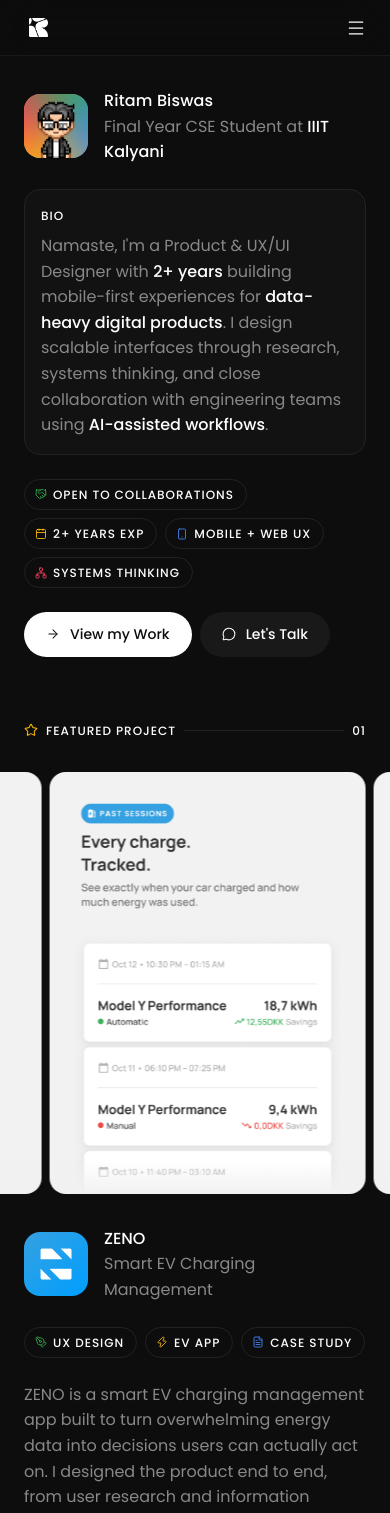
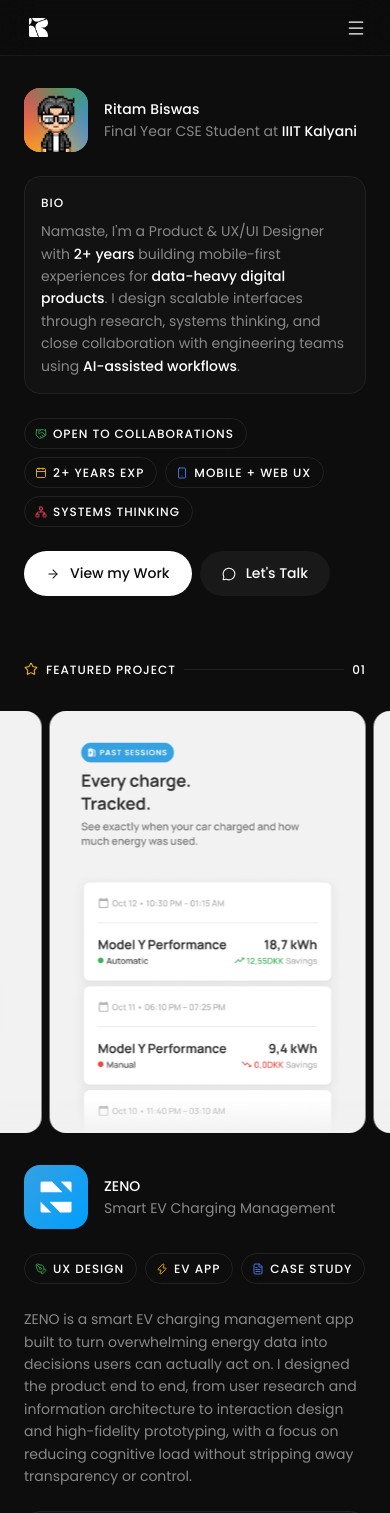
Before and after one commit to RITAMBISWAS404/PORTFOLIO-2026, a Next.js app: page / in a window 390 px wide. Shown: the top 1513 px of the page. Built offline with nearby package versions, Linux system fonts and the light colour scheme.

Commit message:
Responsive font: 14px mobile, 16px desktop for all body text

```diff
--- a/app/globals.css
+++ b/app/globals.css
@@ -60,6 +60,10 @@ section[id], div[id] { scroll-margin-top: 60px; }
 :focus-visible { outline: 2px solid var(--color-accent); outline-offset: 3px; border-radius: 4px; }
 textarea { resize: none; }
 
+/* Responsive body text: 14px mobile → 16px desktop */
+.f16 { font-size: 14px; }
+@media (min-width: 768px) { .f16 { font-size: 16px; } }
+
 /* ── Mobile menu open: prevent body scroll ─── */
 body.menu-open { overflow: hidden; }
 
--- a/sections/Experience.tsx
+++ b/sections/Experience.tsx
@@ -25,7 +25,7 @@ function ExpEntry({ e, delay, isFirst }: { e: typeof experience[0]; delay: numbe
     onMouseLeave={e => { (e.currentTarget as HTMLDivElement).style.background = ""; }}>
       <div style={{ ...col, padding: "16px 0", borderTop: isFirst ? "none" : `1px solid ${C.border}` }}>
         <div style={{ display:"flex",alignItems:"center",flexWrap:"wrap",gap:8 }}>
-          <span style={{ fontSize:16,fontWeight:500,color:C.t1 }}>{e.role}</span>
+          <span className="f16" style={{ fontWeight:500,color:C.t1 }}>{e.role}</span>
           {e.img
             ? (Array.isArray(e.img) ? e.img : [e.img]).map((src: string, idx: number) => (
                 <div key={idx} style={{ width:24,height:24,borderRadius:6,flexShrink:0,overflow:"hidden" }}>
@@ -35,9 +35,9 @@ function ExpEntry({ e, delay, isFirst }: { e: typeof experience[0]; delay: numbe
             : <div style={{ width:24,height:24,borderRadius:6,flexShrink:0,background:e.logoBg,
                 display:"flex",alignItems:"center",justifyContent:"center",fontSize:10,fontWeight:500,color:"#fff" }}>{e.logo}</div>
           }
-          <span style={{ fontSize:16,fontWeight:500,color:C.t1 }}>{e.company}</span>
+          <span className="f16" style={{ fontWeight:500,color:C.t1 }}>{e.company}</span>
         </div>
-        <p style={{ fontSize:16,fontWeight:400,color:C.t2,lineHeight:1.6,marginTop:8 }}>{e.desc}</p>
+        <p className="f16" style={{ fontWeight:400,color:C.t2,lineHeight:1.6,marginTop:8 }}>{e.desc}</p>
         <div style={{ fontSize:12,fontWeight:500,color:C.t3,marginTop:8 }}>{e.meta}</div>
       </div>
     </div>
--- a/sections/FeaturedProject.tsx
+++ b/sections/FeaturedProject.tsx
@@ -71,8 +71,8 @@ export default function FeaturedProject() {
               <img src="/images/zeno logo.png" alt="ZENO" style={{width:"100%",height:"100%",objectFit:"cover"}}/>
             </div>
             <div>
-              <div style={{ fontSize:16,fontWeight:500,color:C.t1 }}>{zeno.name}</div>
-              <div style={{ fontSize:16,fontWeight:400,color:C.t2 }}>{zeno.sub}</div>
+              <div className="f16" style={{ fontWeight:500,color:C.t1 }}>{zeno.name}</div>
+              <div className="f16" style={{ fontWeight:400,color:C.t2 }}>{zeno.sub}</div>
             </div>
           </div>
 
@@ -86,7 +86,7 @@ export default function FeaturedProject() {
             ))}
           </div>
 
-          <p style={{ fontSize:16,fontWeight:400,color:C.t2,lineHeight:1.6 }}>{zeno.desc}</p>
+          <p className="f16" style={{ fontWeight:400,color:C.t2,lineHeight:1.6 }}>{zeno.desc}</p>
         </div>
 
         {/* Stats grid */}
--- a/sections/Hero.tsx
+++ b/sections/Hero.tsx
@@ -59,8 +59,8 @@ export default function Hero() {
         <motion.div variants={item} style={{display:"flex",alignItems:"center",gap:16}}>
           <Avatar />
           <div>
-            <div style={{fontSize:16,fontWeight:500,color:C.t1,letterSpacing:"0.01em"}}>{hero.name}</div>
-            <div style={{fontSize:16,fontWeight:400,color:C.t2}}>
+            <div className="f16" style={{fontWeight:500,color:C.t1,letterSpacing:"0.01em"}}>{hero.name}</div>
+            <div className="f16" style={{fontWeight:400,color:C.t2}}>
               {hero.role} <strong style={{color:C.t1,fontWeight:500}}>{hero.roleHighlight}</strong>
             </div>
           </div>
@@ -71,7 +71,7 @@ export default function Hero() {
           style={{background:C.card,border:`1px solid ${C.border}`,borderRadius:16,
             padding:16,display:"flex",flexDirection:"column",gap:8}}>
           <span style={{fontSize:12,fontWeight:500,color:C.t1,letterSpacing:"0.08em"}}>BIO</span>
-          <p style={{fontSize:16,fontWeight:400,color:C.t2,lineHeight:1.6}}
+          <p className="f16" style={{fontWeight:400,color:C.t2,lineHeight:1.6}}
             dangerouslySetInnerHTML={{__html:hero.bio
               .replace(/<b>/g,'<strong style="color:#fff;font-weight:500">')
               .replace(/<\/b>/g,'</strong>')}}/>
--- a/sections/Process.tsx
+++ b/sections/Process.tsx
@@ -13,7 +13,7 @@ export default function Process(){
   return(
     <section id="process" style={{...col,padding:"64px 24px 0"}}>
       <SectionLabel icon={Lightbulb} label="PROCESS AND PERSPECTIVE" num="03" iconColor={C.yellow}/>
-      <p ref={ref} style={{marginTop:32,fontSize:16,fontWeight:400,color:C.t2,lineHeight:1.6,...revealStyle(inView)}}>
+      <p ref={ref} className="f16" style={{marginTop:32,fontWeight:400,color:C.t2,lineHeight:1.6,...revealStyle(inView)}}>
         I believe great digital products come from balancing clarity, functionality, and thoughtful systems thinking. My process focuses on understanding problems deeply, exploring structured ideas quickly, and designing scalable experiences that feel intuitive for users and practical for engineering teams.
       </p>
       <div style={{display:"grid",gridTemplateColumns:"repeat(auto-fill,minmax(280px,1fr))",gap:16,marginTop:24}}>
--- a/sections/Projects.tsx
+++ b/sections/Projects.tsx
@@ -33,8 +33,8 @@ function ProjectCard({p,delay}:{p:typeof projects[0];delay:number}){
         <img src={p.img} alt={p.title} style={{width:"100%",height:"100%",objectFit:"cover",display:"block"}} loading="lazy"/>
       </div>
       <div style={{padding:"16px 16px 0"}}>
-        <div style={{fontSize:16,fontWeight:500,color:C.t1}}>{p.title}</div>
-        <div style={{fontSize:16,fontWeight:400,color:C.t2,marginTop:4}}>{p.sub}</div>
+        <div className="f16" style={{fontWeight:500,color:C.t1}}>{p.title}</div>
+        <div className="f16" style={{fontWeight:400,color:C.t2,marginTop:4}}>{p.sub}</div>
       </div>
       <div style={{padding:16,display:"flex",flexWrap:"wrap",gap:8}}>
         {p.tags.map(t=>(
--- a/sections/Socials.tsx
+++ b/sections/Socials.tsx
@@ -24,8 +24,8 @@ export default function Socials() {
             <div style={{ ...col, padding: "0", display:"flex",
               borderTop: i === 0 ? "none" : `1px solid ${C.border}`,
               alignItems:"center", justifyContent:"space-between", height:58 }}>
-              <span style={{ fontSize:16,fontWeight:400,color:C.t1 }}>{s.name}</span>
-              <span style={{ fontSize:16,fontWeight:400,color:C.t3, transition:"color 0.25s" }}
+              <span className="f16" style={{ fontWeight:400,color:C.t1 }}>{s.name}</span>
+              <span className="f16" style={{ fontWeight:400,color:C.t3, transition:"color 0.25s" }}
                 onMouseEnter={e => (e.currentTarget as HTMLSpanElement).style.color = C.t2}
                 onMouseLeave={e => (e.currentTarget as HTMLSpanElement).style.color = C.t3}>
                 {s.handle}
--- a/sections/Stack.tsx
+++ b/sections/Stack.tsx
@@ -28,7 +28,7 @@ export default function Stack(){
         </div>
         <div style={{position:"absolute",top:0,bottom:0,right:0,width:48,background:`linear-gradient(to left,${C.bg},transparent)`,zIndex:2,pointerEvents:"none"}}/>
       </div>
-      <p style={{fontSize:16,fontWeight:400,color:C.t2,lineHeight:1.6,marginTop:24}}>
+      <p className="f16" style={{fontWeight:400,color:C.t2,lineHeight:1.6,marginTop:24}}>
         Using the right mix of tools, systems, and rapid iteration to turn complex ideas into clean and usable digital experiences.
       </p>
       <style>{`@keyframes ticker{from{transform:translateX(0)}to{transform:translateX(-50%)}}`}</style>
```
Also changed, not shown: .claude/settings.local.json.
